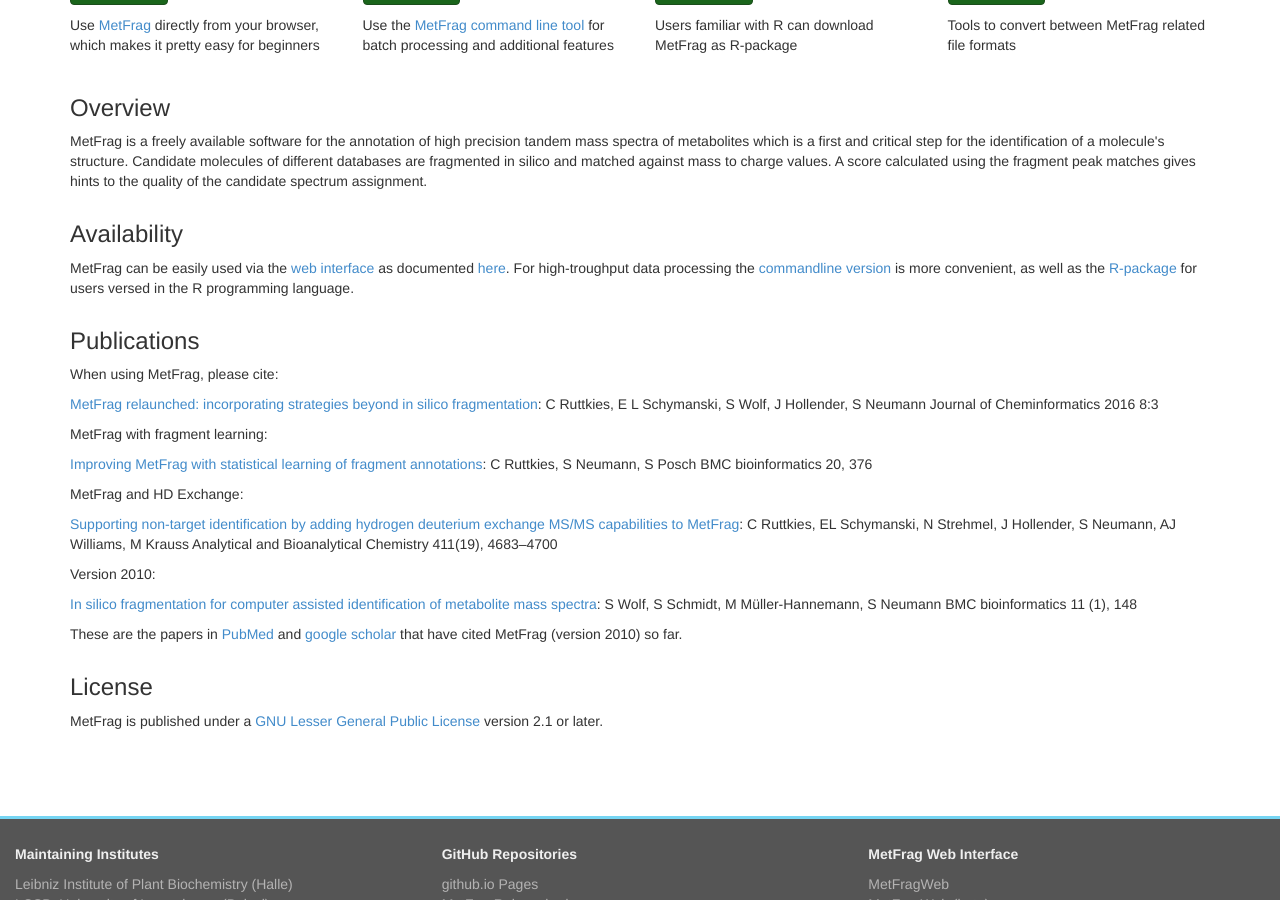
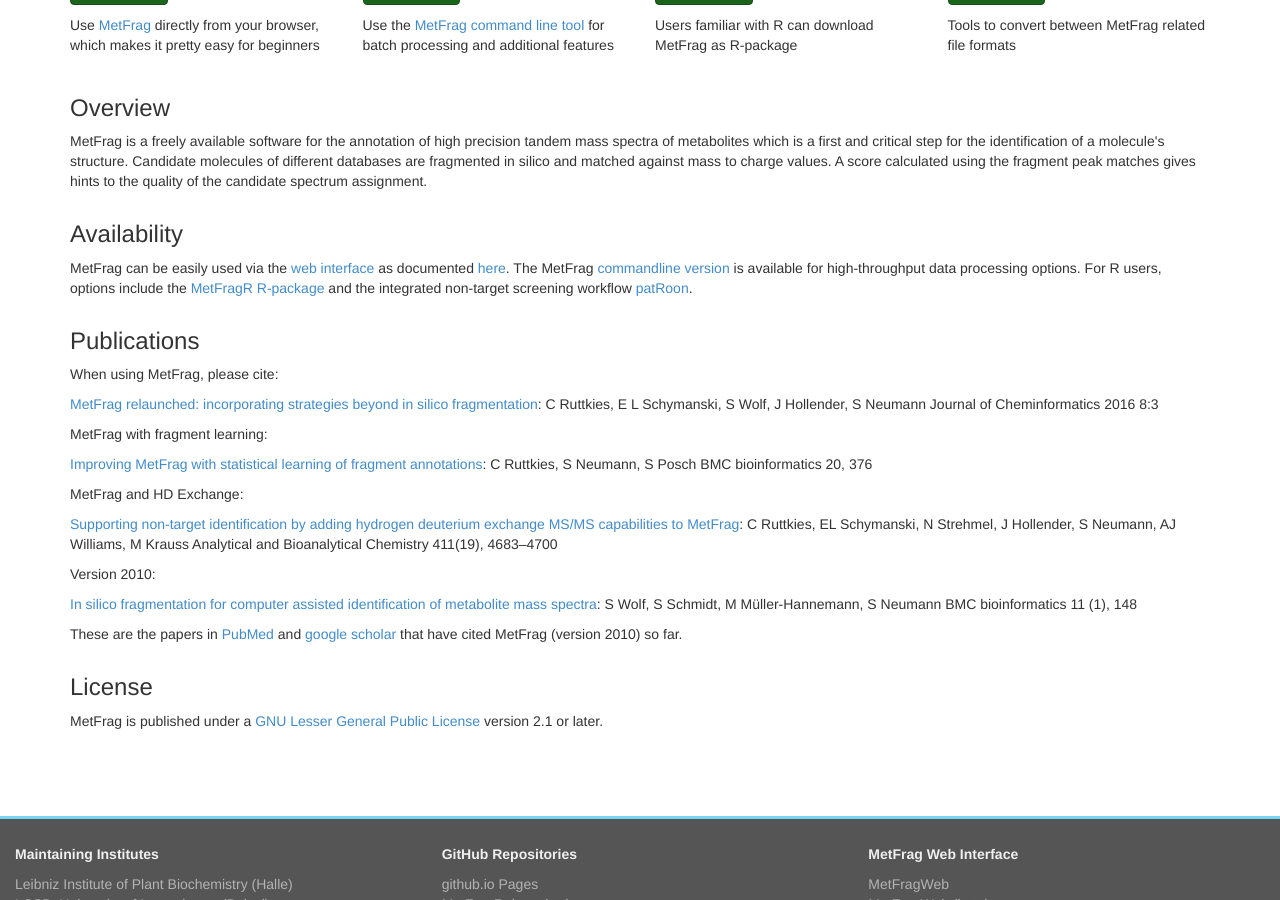
Before and after one commit to ipb-halle/MetFrag, a Jekyll site: the page built from index.html, in a window 1280 px wide and 900 px high, scrolled down 458 px. Built offline with Jekyll 4.4.1, drawn with Linux system fonts in a browser that asks for light colours; nearby versions of some CDN libraries.

Commit message:
Update index.html
adjusted availability text...

```diff
--- a/index.html
+++ b/index.html
@@ -48,8 +48,9 @@
 
 <p>MetFrag can be easily used via the <a href="https://msbi.ipb-halle.de/MetFrag/">web interface</a>
 as documented <a href="/MetFrag/projects/metfragweb">here</a>.
-For high-troughput data processing the <a href="/MetFrag/projects/metfragcl">commandline version</a> is more convenient, as well
-as the <a href="/MetFrag/projects/metfragr">R-package</a> for users versed in the R programming language.</p>
+The MetFrag <a href="/MetFrag/projects/metfragcl">commandline version</a> is available for high-throughput data processing options.
+For R users, options include the <a href="/MetFrag/projects/metfragr">MetFragR R-package</a>
+and the integrated non-target screening workflow <a href="https://rickhelmus.github.io/patRoon/">patRoon</a>.</p>
 
 <h3>Publications</h3>
 
```
